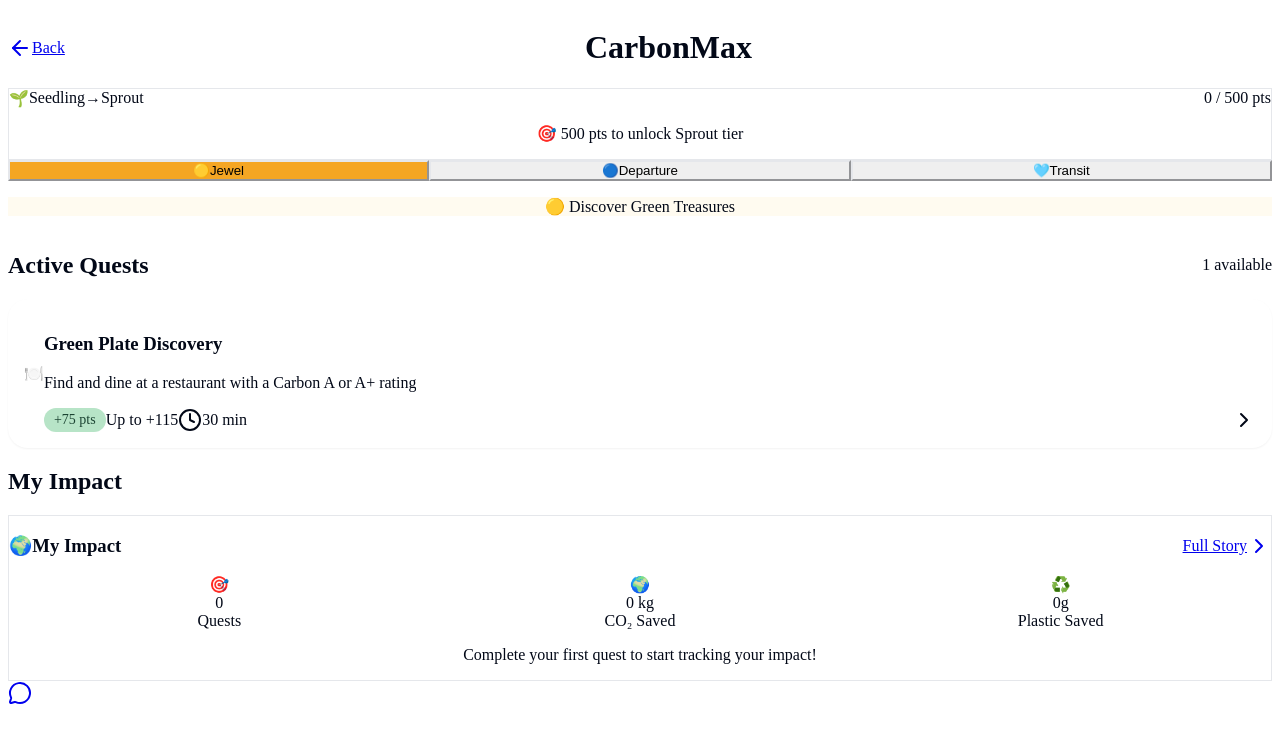
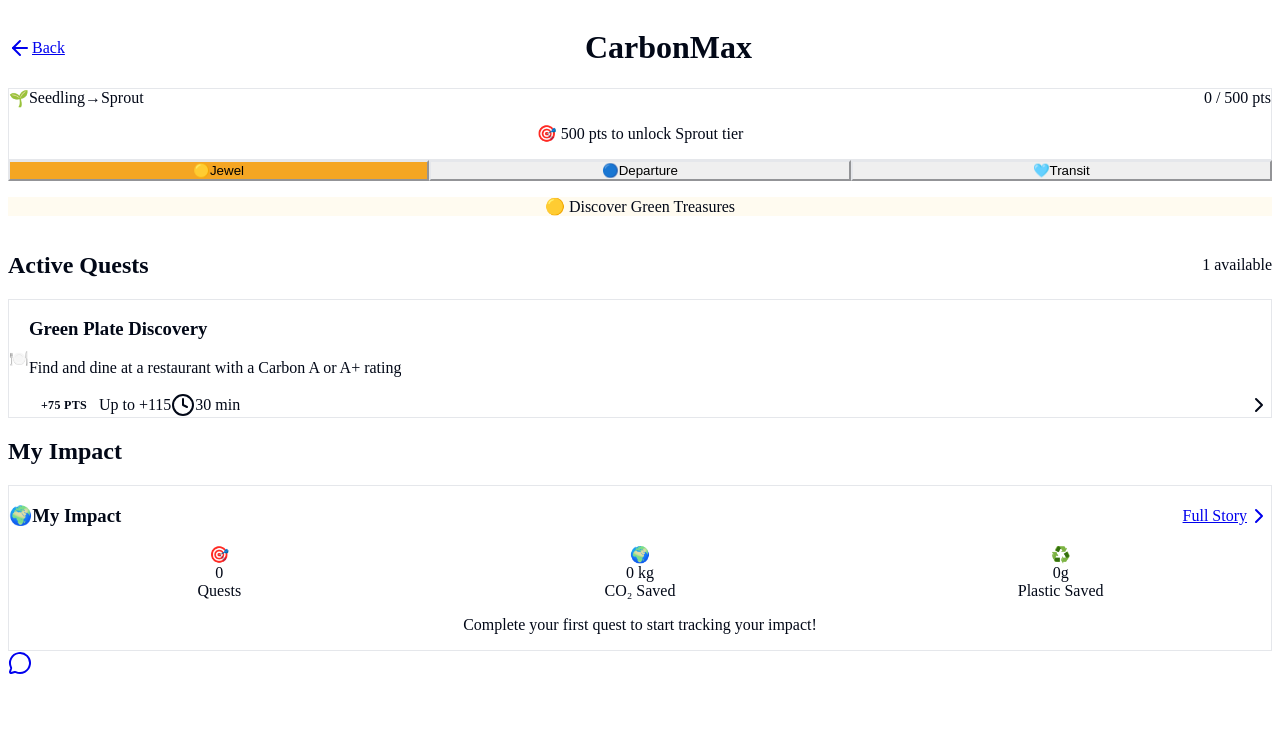
Before and after one commit to onsenix12/carbon-max-app, a Next.js app: page /carbonmax in a window 1280 px wide. Shown: the top 742 px of the page. Built offline with nearby package versions, Linux system fonts and the light colour scheme; no server answers.

Commit message:
Update QuestCard component with EcoQuest styling

```diff
--- a/components/carbonmax/QuestCard.tsx
+++ b/components/carbonmax/QuestCard.tsx
@@ -2,7 +2,7 @@
 
 import { Quest } from "@/lib/carbonmax/types";
 import { cn } from "@/lib/utils";
-import { Clock, ChevronRight, Check } from "lucide-react";
+import { Clock, ChevronRight } from "lucide-react";
 
 interface QuestCardProps {
   quest: Quest;
@@ -16,8 +16,9 @@
   return (
     <div
       className={cn(
-        "quest-card cursor-pointer",
-        isCompleted && "bg-eco-lime/10 border-eco-leaf/30"
+        "group bg-white rounded-md p-4 shadow border border-border cursor-pointer",
+        "transition-all duration-200 hover:shadow-md hover:-translate-y-0.5",
+        isCompleted && "bg-success-light/30 border-success/30"
       )}
       onClick={() => onStartQuest(quest.id)}
     >
@@ -25,8 +26,9 @@
         {/* Icon */}
         <div
           className={cn(
-            "w-14 h-14 rounded-xl flex items-center justify-center text-2xl flex-shrink-0",
-            isCompleted ? "bg-eco-leaf/20" : "bg-gray-100"
+            "w-14 h-14 rounded-lg flex items-center justify-center text-2xl flex-shrink-0",
+            "transition-transform duration-200 group-hover:scale-105",
+            isCompleted ? "bg-success/20" : "bg-muted"
           )}
         >
           {isCompleted ? "✅" : quest.icon}
@@ -36,8 +38,10 @@
         <div className="flex-1 min-w-0">
           <div className="flex items-start justify-between gap-2">
             <div className="min-w-0">
-              <h3 className="font-semibold text-gray-900 truncate">{quest.title}</h3>
-              <p className="text-sm text-gray-500 line-clamp-2 mt-0.5">
+              <h3 className="font-display font-semibold text-foreground truncate">
+                {quest.title}
+              </h3>
+              <p className="text-sm text-muted-foreground line-clamp-2 mt-0.5">
                 {quest.description}
               </p>
             </div>
@@ -48,8 +52,8 @@
             {/* Points Badge */}
             <span
               className={cn(
-                "points-badge",
-                isCompleted && "bg-eco-leaf/20 text-eco-forest"
+                "badge",
+                isCompleted ? "badge-success" : "bg-success-light text-success-dark"
               )}
             >
               {isCompleted ? "Completed" : `+${quest.basePoints} pts`}
@@ -57,21 +61,21 @@
 
             {/* Bonus Indicator */}
             {!isCompleted && quest.bonusPoints && (
-              <span className="text-xs text-gray-400">
+              <span className="text-xs text-muted-foreground">
                 Up to +{totalPossiblePoints}
               </span>
             )}
 
             {/* Time Estimate */}
             {quest.estimatedTime && (
-              <span className="text-xs text-gray-400 flex items-center gap-1">
+              <span className="text-xs text-muted-foreground flex items-center gap-1">
                 <Clock className="w-3 h-3" />
                 {quest.estimatedTime}
               </span>
             )}
 
             {/* Arrow */}
-            <ChevronRight className="w-5 h-5 text-gray-300 ml-auto flex-shrink-0" />
+            <ChevronRight className="w-5 h-5 text-muted-foreground/50 ml-auto flex-shrink-0 transition-transform duration-200 group-hover:translate-x-1" />
           </div>
         </div>
       </div>
```
